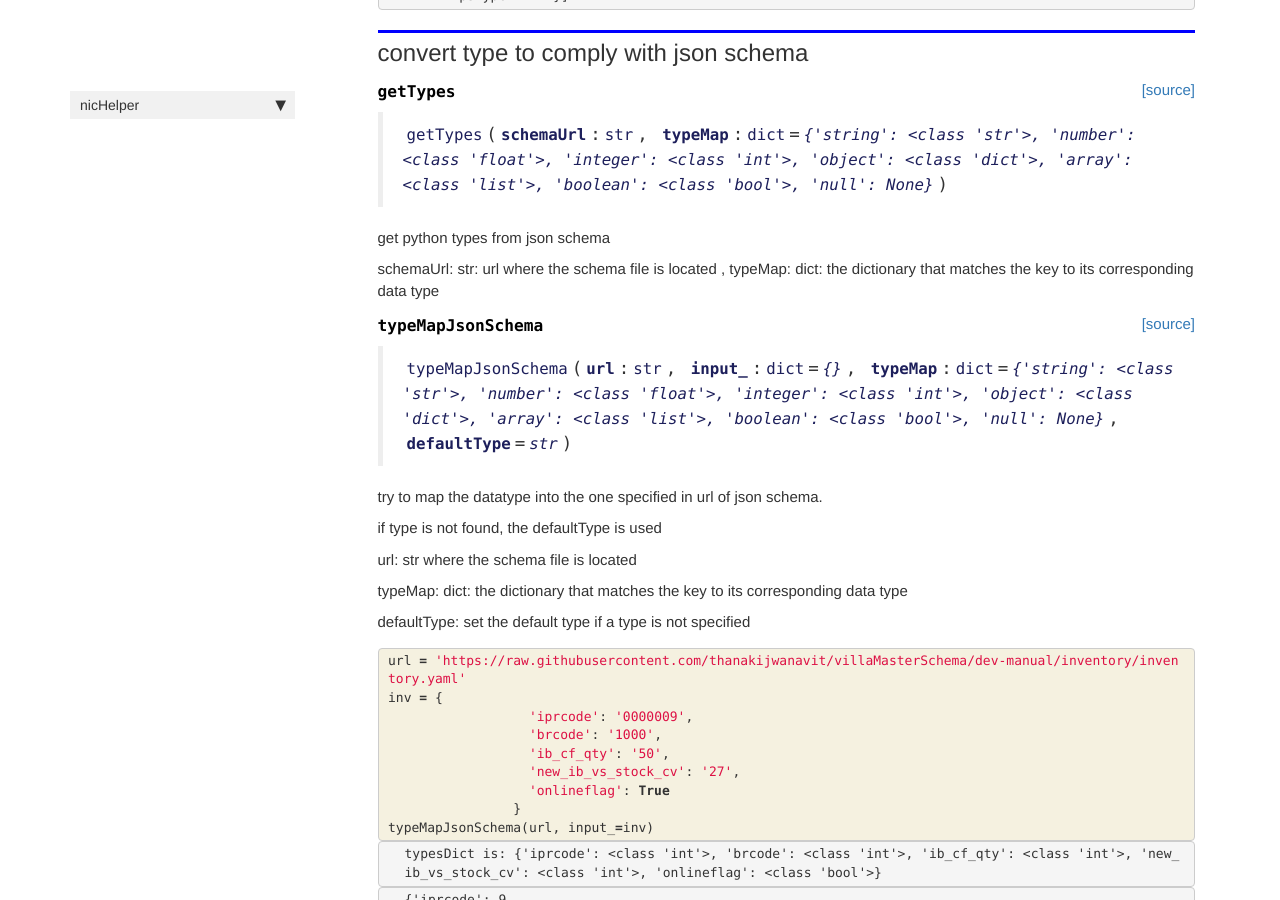
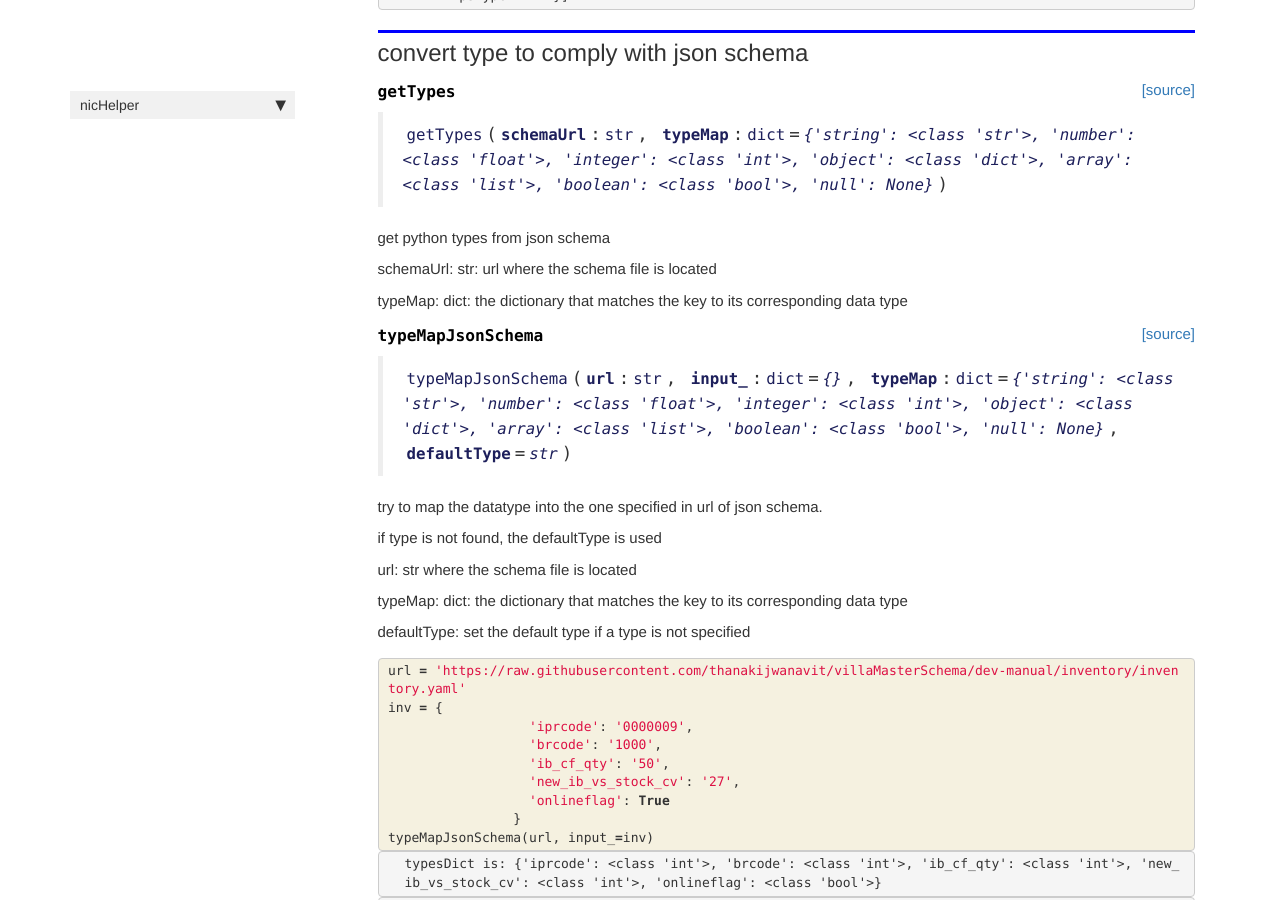
Before and after one commit to thanakijwanavit/nicHelper, a Jekyll site: the page built from docs/schema.html, in a window 1280 px wide and 900 px high, scrolled down 3837 px. Built offline with Jekyll 4.4.1, drawn with Linux system fonts in a browser that asks for light colours; nearby versions of some CDN libraries; comment, search, counter and statistics services are not loaded.

```diff
--- a/docs/dictUtil.html
+++ b/docs/dictUtil.html
@@ -320,7 +320,7 @@ data: dict: the dictionary inputted to be 'stripped'</p>
 
 
 <div class="output_markdown rendered_html output_subarea ">
-<h4 id="hashDict" class="doc_header"><code>hashDict</code><a href="https://github.com/thanakijwanavit/nicHelper/tree/master/nicHelper/dictUtil.py#L57" class="source_link" style="float:right">[source]</a></h4><blockquote><p><code>hashDict</code>(<strong><code>data</code></strong>:<code>dict</code>, <strong><code>hasher</code></strong>=<em><code>&lt;sha1 HASH object @ 0x7fa93853b510&gt;</code></em>, <strong><code>encoder</code></strong>=<em><code>dumps</code></em>)</p>
+<h4 id="hashDict" class="doc_header"><code>hashDict</code><a href="https://github.com/thanakijwanavit/nicHelper/tree/master/nicHelper/dictUtil.py#L57" class="source_link" style="float:right">[source]</a></h4><blockquote><p><code>hashDict</code>(<strong><code>data</code></strong>:<code>dict</code>, <strong><code>hasher</code></strong>=<em><code>&lt;sha1 HASH object @ 0x7f873d261490&gt;</code></em>, <strong><code>encoder</code></strong>=<em><code>dumps</code></em>)</p>
 </blockquote>
 
 </div>
--- a/docs/schema.html
+++ b/docs/schema.html
@@ -421,9 +421,8 @@ On instance:
 <h4 id="getTypes" class="doc_header"><code>getTypes</code><a href="https://github.com/thanakijwanavit/nicHelper/tree/master/nicHelper/schema.py#L46" class="source_link" style="float:right">[source]</a></h4><blockquote><p><code>getTypes</code>(<strong><code>schemaUrl</code></strong>:<code>str</code>, <strong><code>typeMap</code></strong>:<code>dict</code>=<em><code>{'string': &lt;class 'str'&gt;, 'number': &lt;class 'float'&gt;, 'integer': &lt;class 'int'&gt;, 'object': &lt;class 'dict'&gt;, 'array': &lt;class 'list'&gt;, 'boolean': &lt;class 'bool'&gt;, 'null': None}</code></em>)</p>
 </blockquote>
 <p>get python types from json schema</p>
-<p>schemaUrl: str: url where the schema file is located
-,
-  typeMap: dict: the dictionary that matches the key to its corresponding data type</p>
+<p>schemaUrl: str: url where the schema file is located</p>
+<p>typeMap: dict: the dictionary that matches the key to its corresponding data type</p>
 
 </div>
 
--- a/nicHelper/schema.py
+++ b/nicHelper/schema.py
@@ -46,7 +46,7 @@ typeMap = {'string': str, 'number': float, 'integer': int, 'object': dict, 'arra
 def getTypes(schemaUrl:str, typeMap:dict=typeMap)->dict:
   '''
   get python types from json schema \n
-  schemaUrl: str: url where the schema file is located \n,
+  schemaUrl: str: url where the schema file is located \n
   typeMap: dict: the dictionary that matches the key to its corresponding data type
   '''
   r = requests.get(schemaUrl)
```
Also changed, not shown: README.md, 4 other files.
